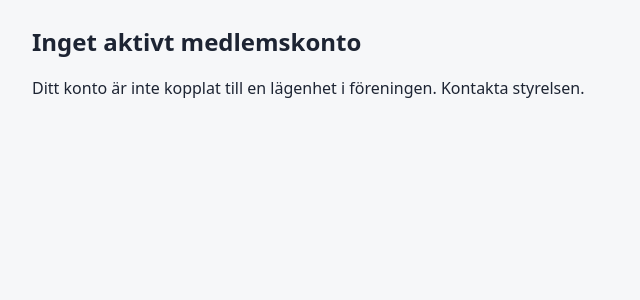
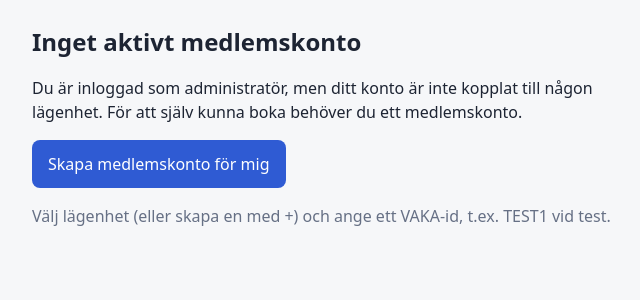
Before and after one commit to Megget-tech/bokalo, a Django app: template templates/booking/no_member.html in a window 1280 px wide. Shown: the part 49-349 px from the top of the page, without its empty margins (304-944 px from the left). Run offline with Django 5.2, Linux system fonts and the light colour scheme; the template is opened without the code that fills it, so the values that code supplies are empty; the visitor is signed in with stand-in values (Sample User, id 1).

Commit message:
Visa admins en länk för att skapa eget medlemskonto
Co-Authored-By: Claude Opus 5.5 <noreply@anthropic.com>
Claude-Session: https://claude.ai/code/session_01EGDy9yDj1H3dGjmtydz8hS

```diff
--- a/templates/booking/no_member.html
+++ b/templates/booking/no_member.html
@@ -2,5 +2,12 @@
 {% block head_title %}Inget medlemskonto{% endblock %}
 {% block content %}
 <h1>Inget aktivt medlemskonto</h1>
-<p>Ditt konto är inte kopplat till en lägenhet i föreningen. Kontakta styrelsen.</p>
+{% if user.is_staff %}
+  <p>Du är inloggad som administratör, men ditt konto är inte kopplat till någon lägenhet.
+  För att själv kunna boka behöver du ett medlemskonto.</p>
+  <p><a class="button-link" href="{% url 'admin:booking_member_add' %}?user={{ user.pk }}&amp;name={{ user.get_full_name|default:user.username|urlencode }}">Skapa medlemskonto för mig</a></p>
+  <p class="muted">Välj lägenhet (eller skapa en med +) och ange ett VAKA-id, t.ex. TEST1 vid test.</p>
+{% else %}
+  <p>Ditt konto är inte kopplat till en lägenhet i föreningen. Kontakta styrelsen.</p>
+{% endif %}
 {% endblock %}
```
Also changed, not shown: tests/test_views.py (+7 -0 lines).
